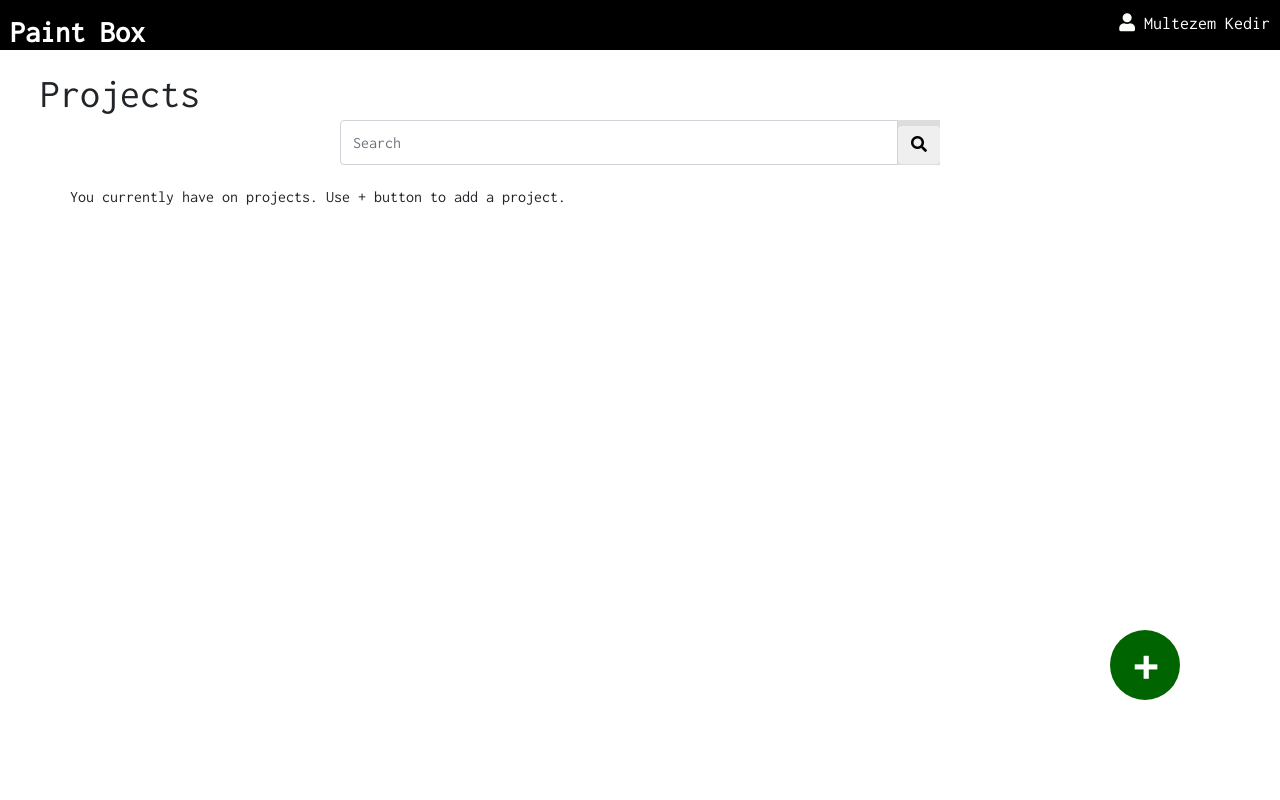
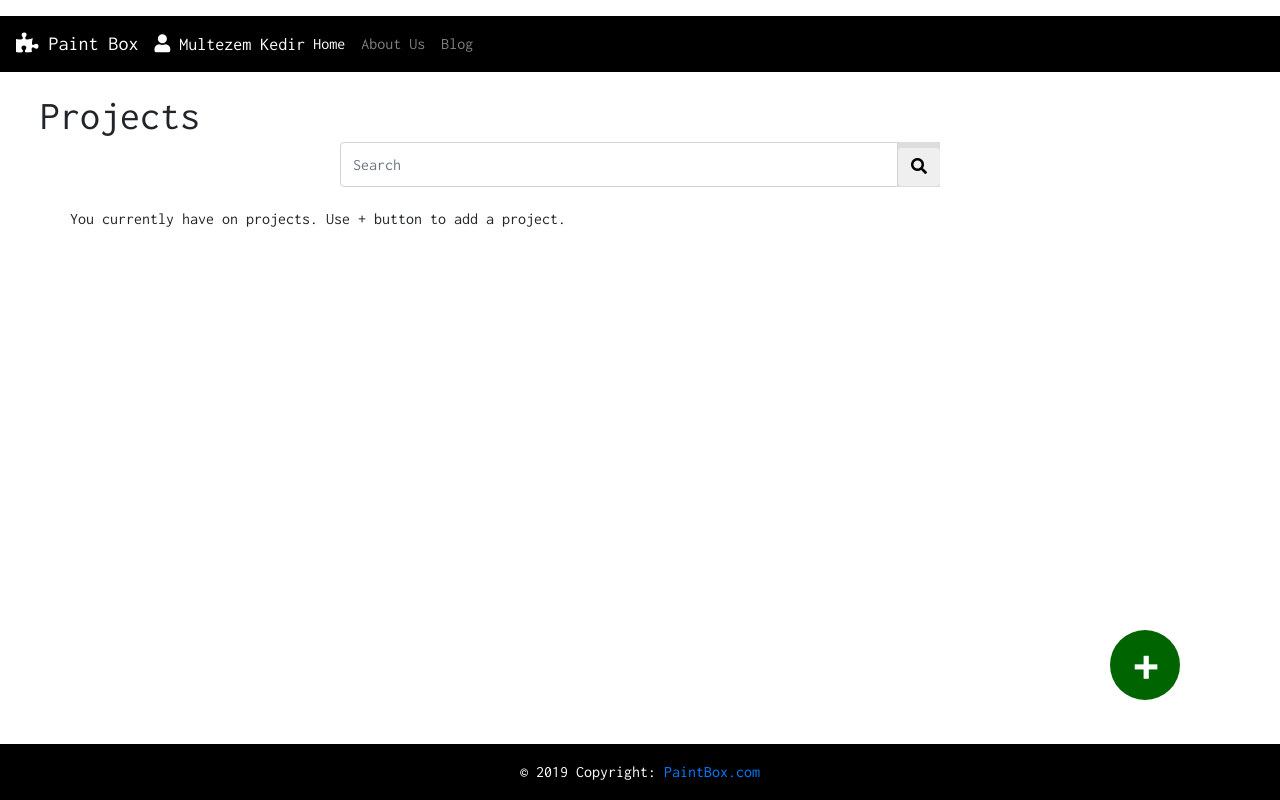
Before and after one commit to multekedir/Paint-Box, a Flask app: page / in a window 1280 px wide. Run offline with Flask 2, Linux system fonts and the light colour scheme; some libraries are stand-ins or nearby versions.

Commit message:
added navigation and footer

```diff
--- a/static/css/home.css
+++ b/static/css/home.css
@@ -5,16 +5,18 @@
     font-family: 'Inconsolata', monospace;
     font-style: normal;
 }
+.main_header{
+    background-color: black;
+    width: 100%;
+    vertical-align: middle;
+}
+header .main_header{
 
-header .main_header{
-    background-color: black;
-    height: 50px;
-    width: 100%;
     font-weight: bold;
     font-size: 30px;
     color: white;
     padding: 10px;
-    vertical-align: middle;
+
 }
 
 header .page_header{
@@ -120,3 +122,13 @@
     padding:0px;
 
 }
+
+.footer{
+   position: fixed;
+  left: 0;
+  bottom: 0;
+  width: 100%;
+  background-color: black;
+  color: white;
+  text-align: center;
+}
--- a/templates/base.html
+++ b/templates/base.html
@@ -30,30 +30,55 @@
 </head>
 
 <body>
-<header>
-    <div class="main_header">
+<!-- Navigation -->
+<nav class="navbar navbar-dark navbar-expand-lg main_header  mt-3 sticky-top">
+
+    <a class="navbar-brand" href="#">
+       <i class="fas fa-puzzle-piece"></i>
         <span>Paint Box</span>
-        <div class="user_info">
+    </a>
+
+   <div class="user_info">
             <i class="fas fa-user"></i>
             <span>{{ user.username }} </span>
-        </div>
+   </div>
+    <div class="navbar-collapse" id="navbar-list">
+        <ul class="navbar-nav">
+            <li class="nav-item active">
+                <a class="nav-link" href="#">Home <span class="sr-only">(current)</span></a>
+            </li>
+            <li class="nav-item">
+                <a class="nav-link" href="#">About Us</a>
+            </li>
+            <li class="nav-item">
+                <a class="nav-link" href="#">Blog</a>
+            </li>
+        </ul>
     </div>
+</nav>
+<header>
     <div class="page_header">
         {% block header %}{% endblock %}
     </div>
 </header>
-<nav>
-    {% block nav %}{% endblock %}
-</nav>
 <main class="container d-flex flex-column">
     {% block main %}{% endblock %}
 </main>
-<footer>
+<footer class="footer">
     {% block footer %}{% endblock %}
+    <div class="footer-copyright text-center py-3">© 2019 Copyright:
+        <a href="https://mdbootstrap.com/education/bootstrap/"> PaintBox.com</a>
+    </div>
 </footer>
-<script src="https://code.jquery.com/jquery-3.2.1.slim.min.js" integrity="sha384-KJ3o2DKtIkvYIK3UENzmM7KCkRr/rE9/Qpg6aAZGJwFDMVNA/GpGFF93hXpG5KkN" crossorigin="anonymous"></script>
-<script src="https://cdnjs.cloudflare.com/ajax/libs/popper.js/1.12.9/umd/popper.min.js" integrity="sha384-ApNbgh9B+Y1QKtv3Rn7W3mgPxhU9K/ScQsAP7hUibX39j7fakFPskvXusvfa0b4Q" crossorigin="anonymous"></script>
-<script src="https://maxcdn.bootstrapcdn.com/bootstrap/4.0.0/js/bootstrap.min.js" integrity="sha384-JZR6Spejh4U02d8jOt6vLEHfe/JQGiRRSQQxSfFWpi1MquVdAyjUar5+76PVCmYl" crossorigin="anonymous"></script>
+<script src="https://code.jquery.com/jquery-3.2.1.slim.min.js"
+        integrity="sha384-KJ3o2DKtIkvYIK3UENzmM7KCkRr/rE9/Qpg6aAZGJwFDMVNA/GpGFF93hXpG5KkN"
+        crossorigin="anonymous"></script>
+<script src="https://cdnjs.cloudflare.com/ajax/libs/popper.js/1.12.9/umd/popper.min.js"
+        integrity="sha384-ApNbgh9B+Y1QKtv3Rn7W3mgPxhU9K/ScQsAP7hUibX39j7fakFPskvXusvfa0b4Q"
+        crossorigin="anonymous"></script>
+<script src="https://maxcdn.bootstrapcdn.com/bootstrap/4.0.0/js/bootstrap.min.js"
+        integrity="sha384-JZR6Spejh4U02d8jOt6vLEHfe/JQGiRRSQQxSfFWpi1MquVdAyjUar5+76PVCmYl"
+        crossorigin="anonymous"></script>
 {% block script %}{% endblock %}
 </body>
 
```
